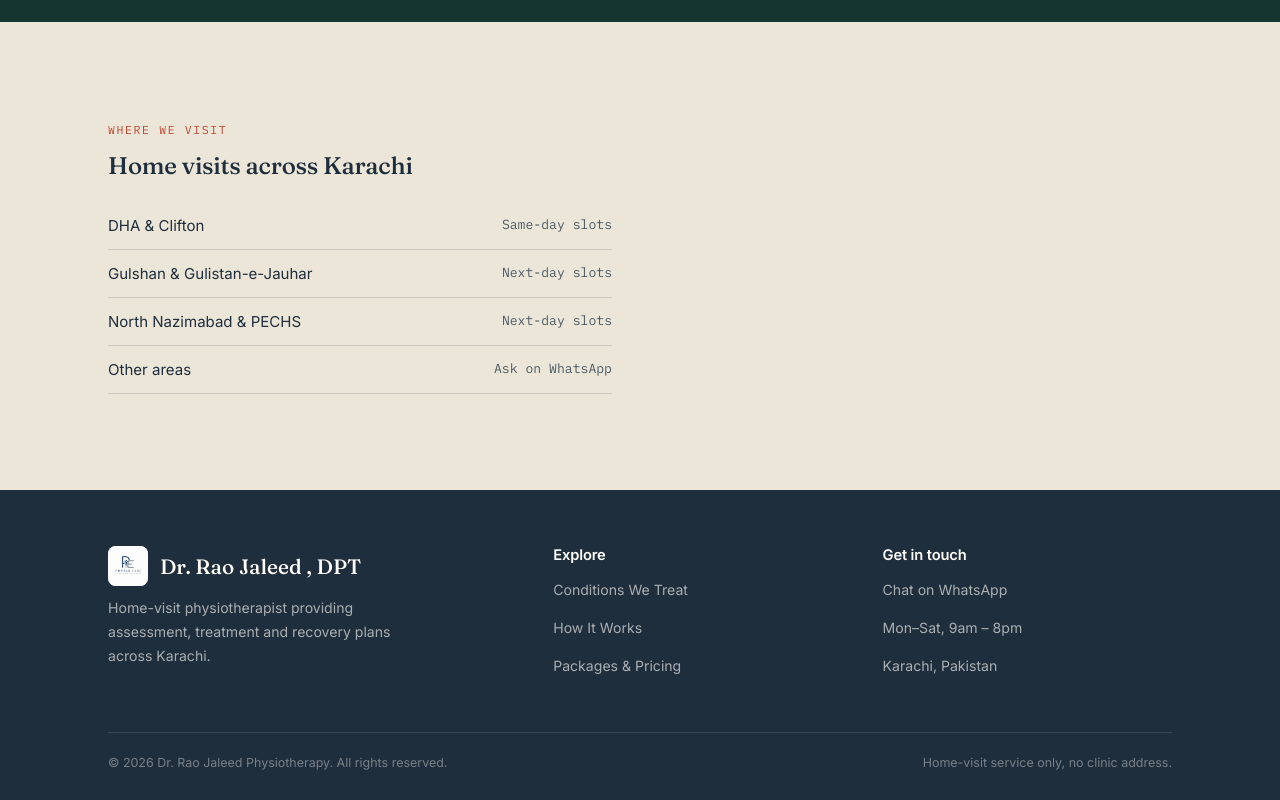
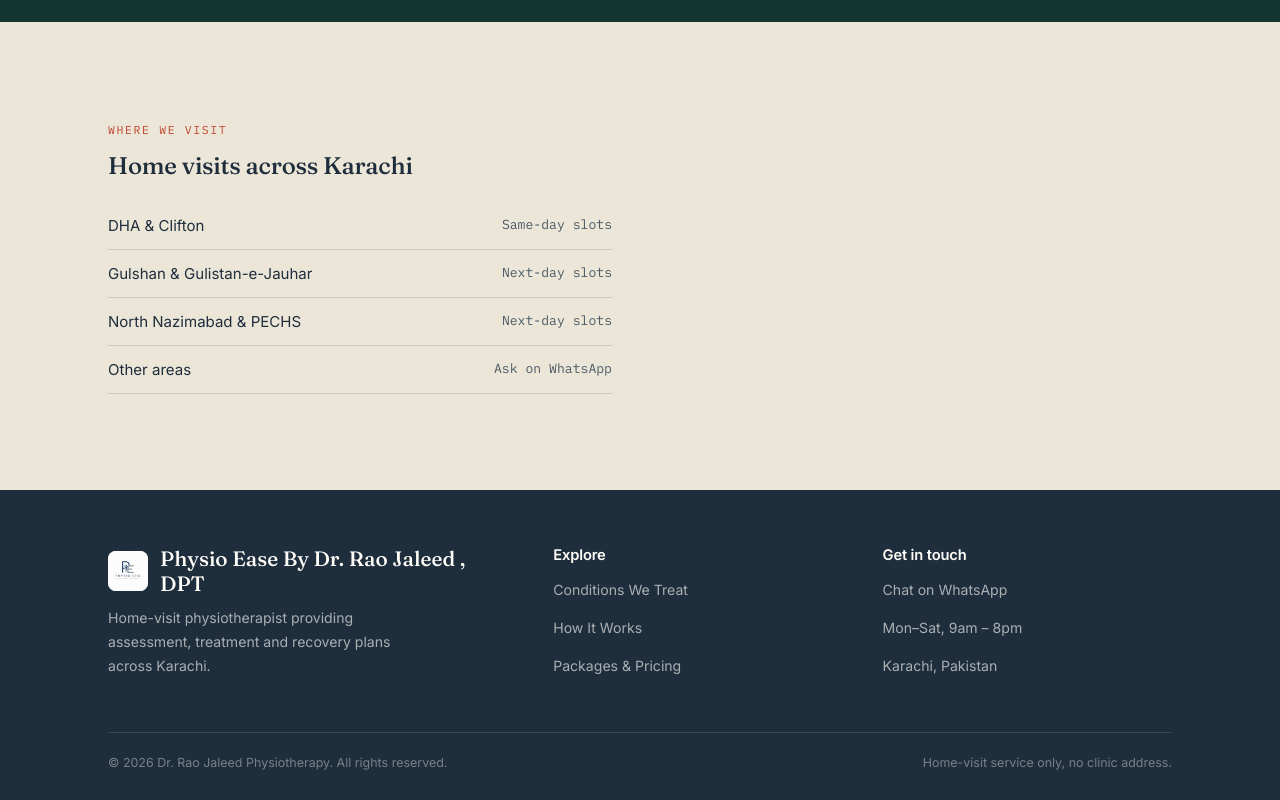
Before and after one commit to Rao-Haseeb08/physio-ease, a plain HTML site: page physio/index.html in a window 1280 px wide. Shown: the part 5425-6225 px from the top of the page. Drawn offline with Linux system fonts and the light colour scheme.

Commit message:
updated website

```diff
--- a/physio/index.html
+++ b/physio/index.html
@@ -1571,7 +1571,7 @@
         <div>
           <div class="footer-brand-row">
             <img src="logo.jpeg" alt="Physio Ease logo" class="footer-logo">
-            <div class="footer-brand">Dr. Rao Jaleed , DPT</div>
+            <div class="footer-brand">Physio Ease By Dr. Rao Jaleed , DPT</div>
           </div>
           <p style="margin-top:10px;max-width:34ch;">Home-visit physiotherapist providing assessment,
             treatment and recovery plans across Karachi.</p>
```
